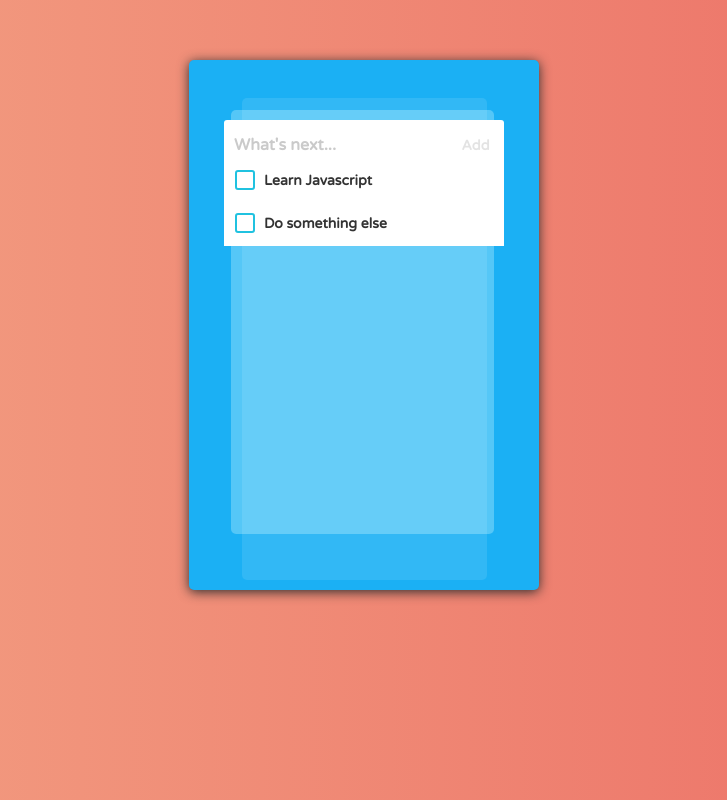
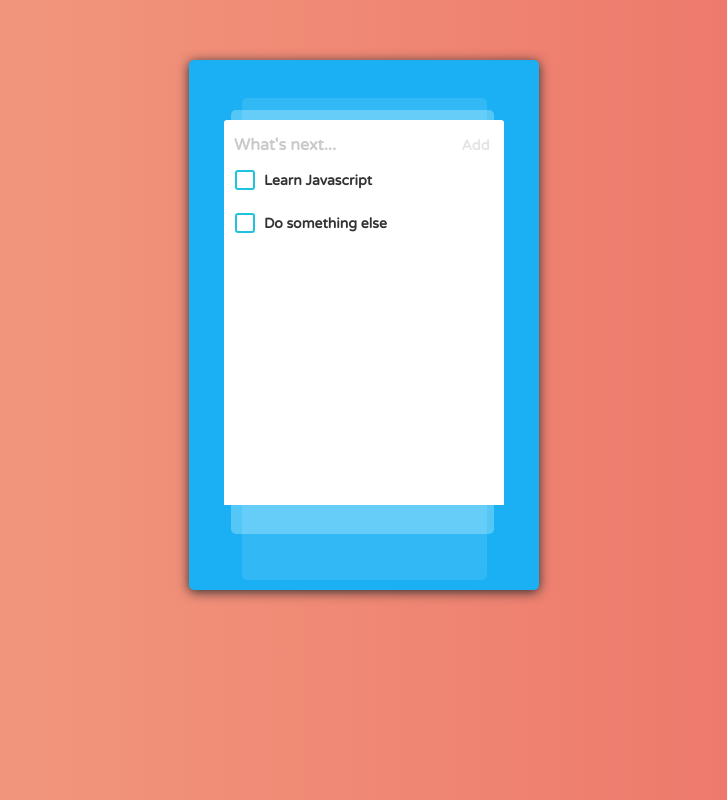
Before and after one commit to Jotakuun/vue-todoList, a Vue app: page / in a window 1280 px wide. Shown: the whole page, without its empty margins (276-1003 px from the left). Built offline with nearby package versions, Linux system fonts and the light colour scheme.

Commit message:
add background to task list and fixed adding animation

```diff
--- a/src/components/ToDo.vue
+++ b/src/components/ToDo.vue
@@ -1,9 +1,11 @@
 <template>
   <div class="ToDo">
     <new-task v-model="newtask" v-on:addtask="createNewTask()" v-on:focus="newtaskfocus = $event" v-on:adding="addingTask = $event"></new-task>
-    <ul class="List" v-bind:class="{'List--Focus': newtaskfocus, 'List--Adding': addingTask}">
+    <div class="TasksList__Container">
+      <ul class="TaskList" v-bind:class="{'TasksList--Focus': newtaskfocus, 'TasksList--Adding': addingTask}">
       <task v-for="(task, index) in tasks" :task="task" :index="index"></task>
     </ul>
+    </div>
   </div>
 </template>
 
--- a/src/sass/components/newtask.scss
+++ b/src/sass/components/newtask.scss
@@ -9,6 +9,7 @@
     background: #fff;
     border-radius: 3px;
     transition: all .1s ease-in-out;
+    z-index: -5;
     &__Input {
         @include font();
         flex: 1;
@@ -31,11 +32,6 @@
         transition: all .3s ease;
     }
     &--Adding {
-        // z-index: 100;
-        // padding: 0;
-        // border-radius: 0;
-        // opacity: 0.5;
-        // transform: translateY(70px);
         animation: addAnimation 1s backwards;
         input {
             width: 100%;
@@ -44,7 +40,7 @@
         .NewTask__Label {
             display: none;
         }
-        transition: all .3s ease;
+        transition: all .4s ease;
     }
 }
 @keyframes addAnimation {
--- a/src/sass/components/todo.scss
+++ b/src/sass/components/todo.scss
@@ -9,13 +9,28 @@
     transition: all .1s ease-in;
 }
 
-.List {
-
+.TasksList {
     &--Focus {
         transform: translateY(20px);
         transition: all .2s ease-in-out;
     }
     &--Adding {
-        transform: translateY(40px);
+        transform: translateY(43px);
+    }
+
+    &__Container {
+        position: absolute;
+        width: 100%;
+        height: 345px;
+        overflow: hidden;
+        &:before {
+            position: absolute;
+            top: 30px;
+            display: block;
+            width: 100%;
+            height: 100%;
+            background: #fff;
+            content: '';
+        }
     }
 }
```
